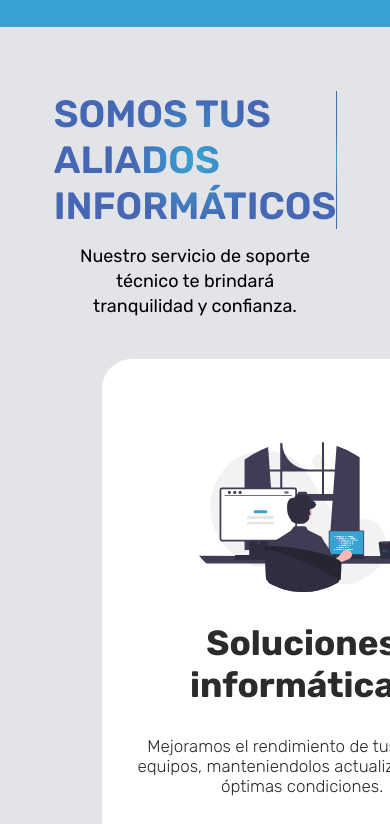
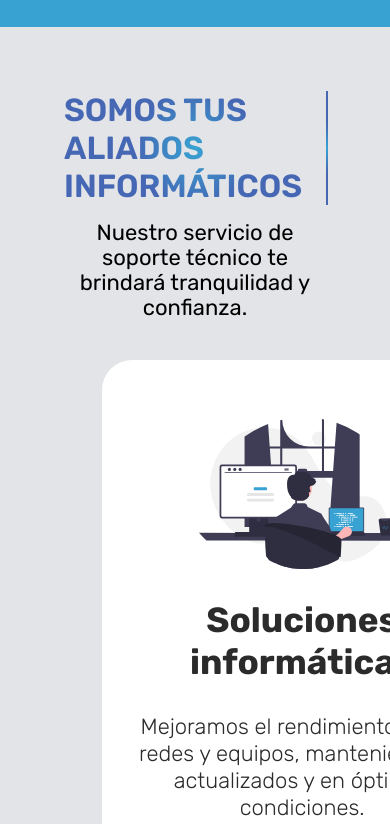
Before and after one commit to cfloreada/e4nucba, a plain HTML site: page index.html in a window 390 px wide. Shown: the part 1472-2296 px from the top of the page. Drawn offline with nearby package versions, Linux system fonts and the light colour scheme.

Commit message:
mq mobile

```diff
--- a/style.css
+++ b/style.css
@@ -543,3 +543,30 @@ main {
     padding: 5px;
   }
 }
+
+/* tamaño chico: celular */
+@media (max-width: 768px) {
+  #beneficios h2 {
+    font-weight: 600;
+    font-size: 32px;
+    color: transparent;
+    background: radial-gradient(
+      circle,
+      rgba(56, 163, 210, 1) 0%,
+      rgba(69, 103, 180, 1) 42%
+    );
+    background-clip: text;
+    -webkit-background-clip: text;
+  }
+
+  #beneficios p {
+    font-size: 22px;
+  }
+
+  .contacto__conteiner ul {
+    display: flex;
+    flex-direction: column;
+    justify-content: center;
+    gap: 8px;
+  }
+}
```
